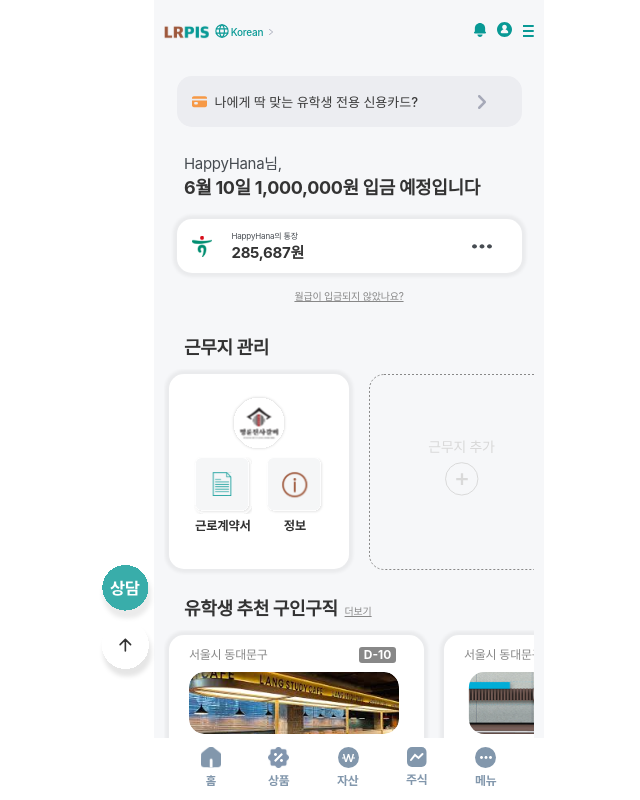
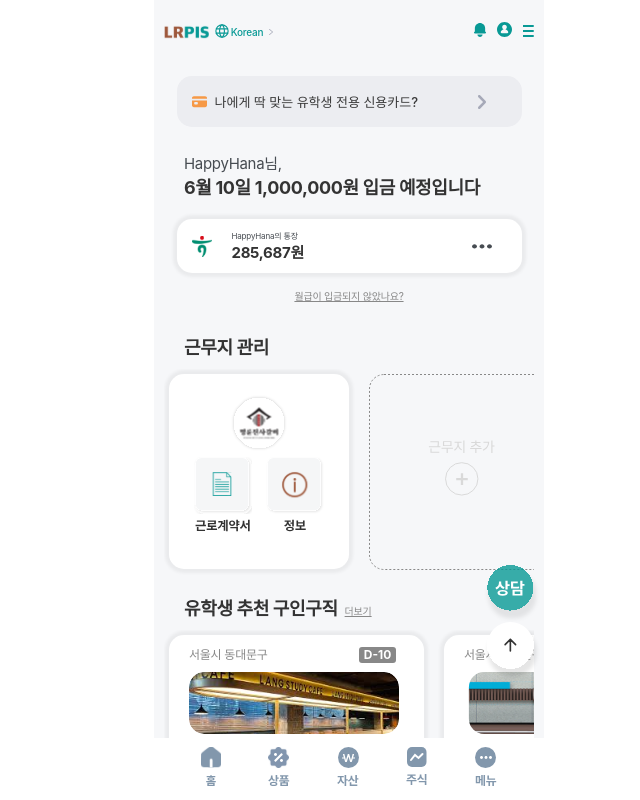
Before and after one commit to ozoqzm/LRPIS_frontend, a React (Create React App) app: page / in a window 1280 px wide. Shown: the top 800 px of the page, without its empty margins (291-931 px from the left). Built offline with nearby package versions, Linux system fonts and the light colour scheme.

Commit message:
Chore: floatbtn 위치

```diff
--- a/src/pages/Main.jsx
+++ b/src/pages/Main.jsx
@@ -267,7 +267,7 @@
 `;
 const FloatBtn = styled.div`
   position: fixed;
-  left: 390px;
+  margin-left: 330px;
   bottom: 120px;
   display: flex;
   flex-direction: column;
@@ -308,10 +308,6 @@
   // 근무지 추가로 이동
   const gotoAddJob = () => {
     navigate("/addjob");
-  };
-  // 메뉴페이지로 이동
-  const gotoMenu = () => {
-    navigate("/menupage");
   };
   return (
     <Container>
```
